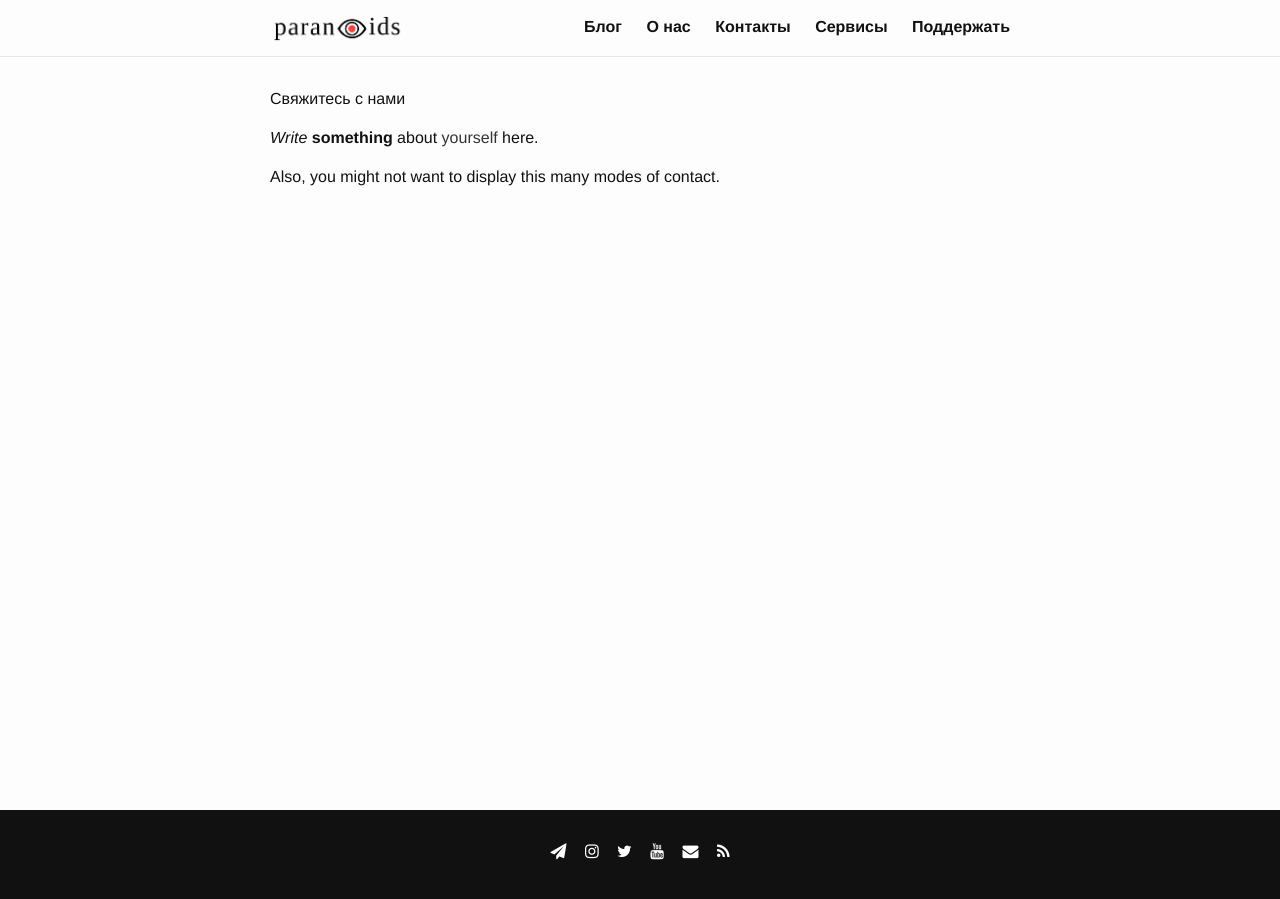
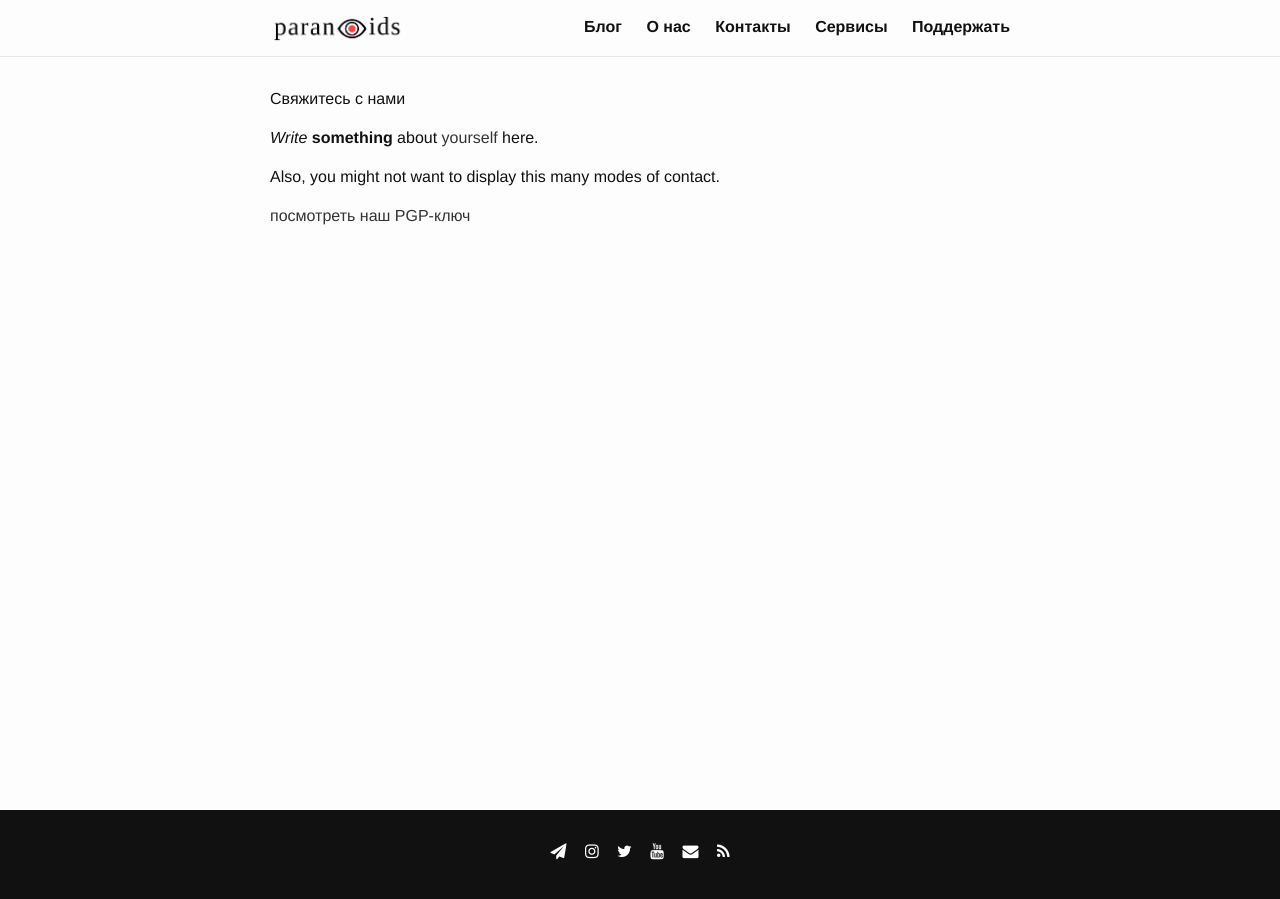
Before and after one commit to 2b7E1n6D0e5R7/2b7E1n6D0e5R7.github.io, a Jekyll site: the page built from _pages/contact.md, in a window 1280 px wide. Built offline with Jekyll 4.4.1, drawn with Linux system fonts in a browser that asks for light colours.

Commit message:
Update contact.md

```diff
--- a/_pages/contact.md
+++ b/_pages/contact.md
@@ -8,3 +8,5 @@ permalink: /contact/
 _Write_ **something** about [yourself](https://www.google.com/search?q=who+am+i) here.
 
 Also, you might not want to display this many modes of contact.
+
+[посмотреть наш PGP-ключ](/pgp)
```
